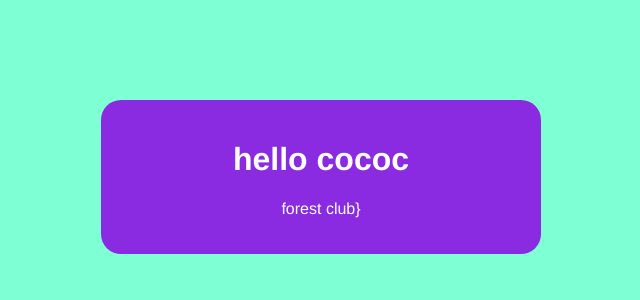
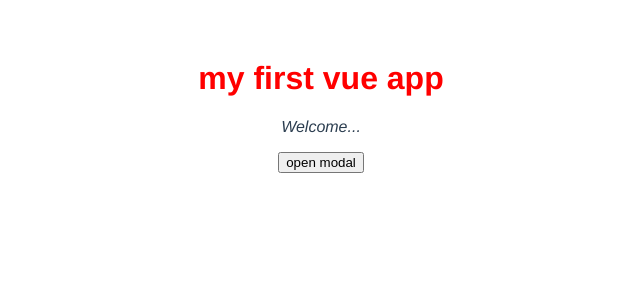
Before and after one commit to KhrystynaBohdan/Vue_lessons, a Vue app: page / in a window 1280 px wide. Shown: the top 300 px of the page, without its empty margins (319-959 px from the left). Built offline with nearby package versions, Linux system fonts and the light colour scheme.

Commit message:
emit event from parent component

```diff
--- a/src/App.vue
+++ b/src/App.vue
@@ -1,6 +1,10 @@
 <template>
   <h1> {{ title }}</h1>
-  <Modal :header="header" :text="text" theme="sale"/>
+  <p>Welcome...</p>
+  <div v-if="showModal">
+    <Modal :header="header" :text="text" theme="sale" v-on:click="toggleModal"/>
+  </div>
+  <button v-on:click="toggleModal">open modal</button>
 </template>
 
 <script>
@@ -13,8 +17,14 @@
       title: 'my first vue app',
       header: "hello cococ",
       text: 'forest club',
+      showModal: false
     }
   },
+  methods: {
+    toggleModal() {
+      this.showModal = !this.showModal
+    }
+  }
 };
 </script>
 
--- a/src/components/Modal.vue
+++ b/src/components/Modal.vue
@@ -1,5 +1,5 @@
 <template>
-<div class="backdrop">
+<div class="backdrop" v-on:click="closeModal">
 <!--  dynamic class :class-->
 <div class="modal" :class="{sale : theme === 'sale'}">
   <h1>{{ header }}</h1>
@@ -11,6 +11,12 @@
 <script>
 export default {
   props: ['header', 'text', 'theme'],
+  methods: {
+    closeModal() {
+      //emit event from parent cpmponent, name of event is up to me
+      this.$emit('close')
+    }
+  }
 };
 </script>
 
```
